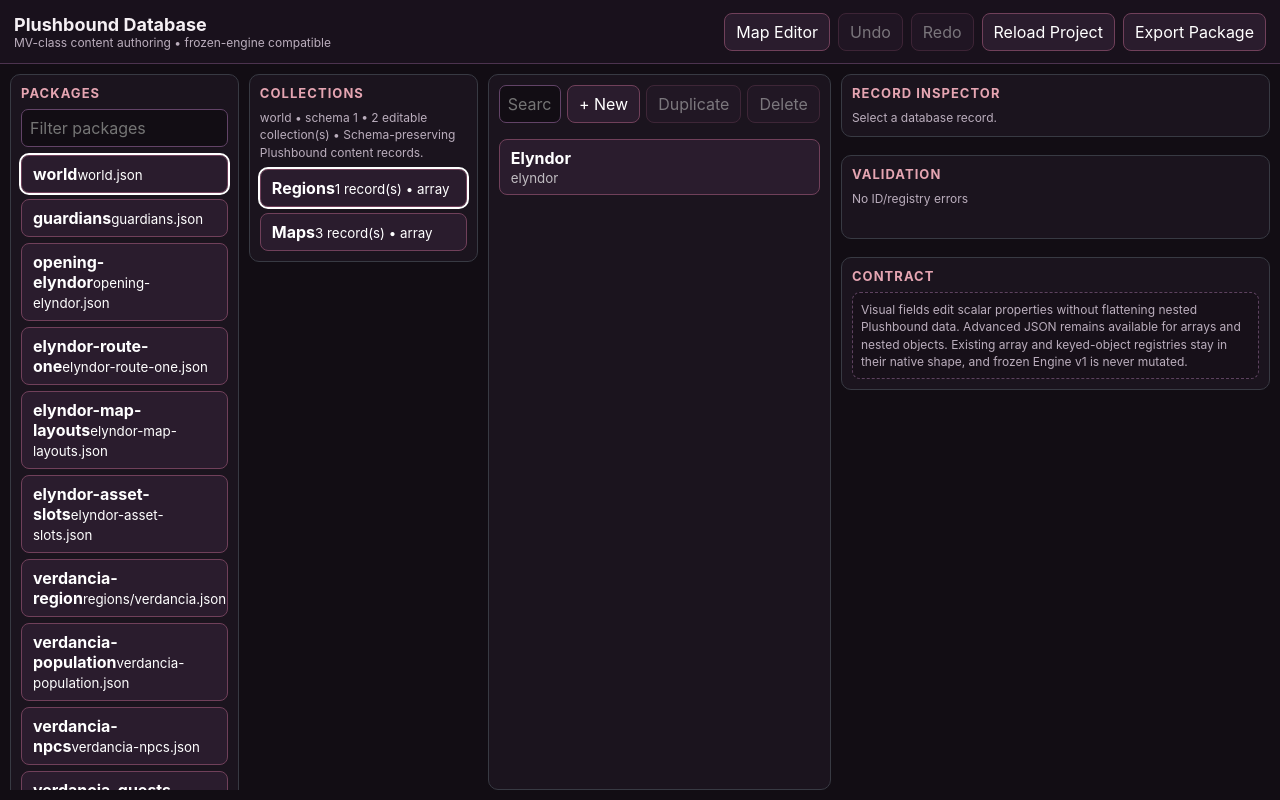
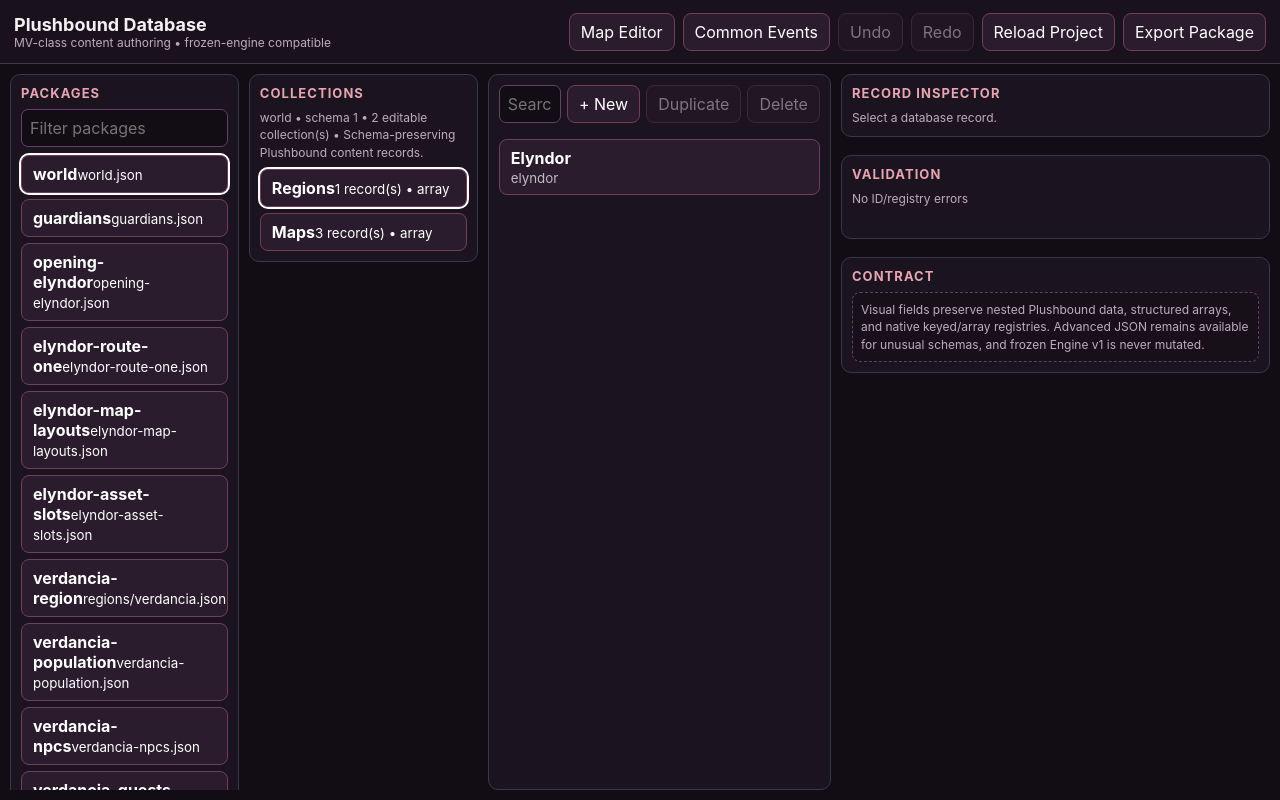
Before and after one commit to nobleknights015-maker/Plushbound-Legends-mobile, a plain HTML site: page tools/editor/database.html in a window 1280 px wide. Drawn offline with Linux system fonts and the light colour scheme.

Commit message:
Link common events from database workspace

```diff
--- a/tools/editor/database.html
+++ b/tools/editor/database.html
@@ -11,7 +11,7 @@
   <div id="databaseApp">
     <header class="topbar">
       <div><strong>Plushbound Database</strong><span class="sub">MV-class content authoring • frozen-engine compatible</span></div>
-      <div class="actions"><a class="button" href="./index.html">Map Editor</a><button id="undoDatabase" disabled>Undo</button><button id="redoDatabase" disabled>Redo</button><button id="loadDatabase">Reload Project</button><button id="exportPackage" disabled>Export Package</button></div>
+      <div class="actions"><a class="button" href="./index.html">Map Editor</a><a class="button" href="./common-events.html">Common Events</a><button id="undoDatabase" disabled>Undo</button><button id="redoDatabase" disabled>Redo</button><button id="loadDatabase">Reload Project</button><button id="exportPackage" disabled>Export Package</button></div>
     </header>
     <main class="database-workspace">
       <aside class="database-sidebar">
@@ -27,7 +27,7 @@
       <aside class="database-inspector">
         <section><h2>Record Inspector</h2><div id="recordEmpty" class="meta">Select a database record.</div><div id="recordEditor" hidden><div id="recordIdentity" class="meta"></div><div id="fieldEditor" class="field-editor"></div><button id="applyFields">Apply Fields</button><details class="advanced-json"><summary>Advanced JSON</summary><textarea id="recordJson" rows="20" spellcheck="false"></textarea><button id="applyRecord">Apply JSON</button></details></div></section>
         <section><h2>Validation</h2><div id="validationSummary" class="meta">No collection selected.</div><div id="validationIssues" class="page-summary"></div></section>
-        <section><h2>Contract</h2><div class="note">Visual fields edit scalar properties without flattening nested Plushbound data. Advanced JSON remains available for arrays and nested objects. Existing array and keyed-object registries stay in their native shape, and frozen Engine v1 is never mutated.</div></section>
+        <section><h2>Contract</h2><div class="note">Visual fields preserve nested Plushbound data, structured arrays, and native keyed/array registries. Advanced JSON remains available for unusual schemas, and frozen Engine v1 is never mutated.</div></section>
       </aside>
     </main>
   </div>
```
